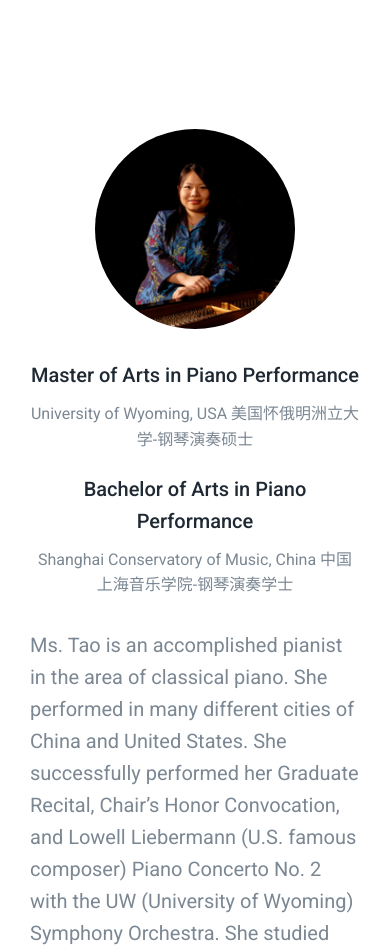
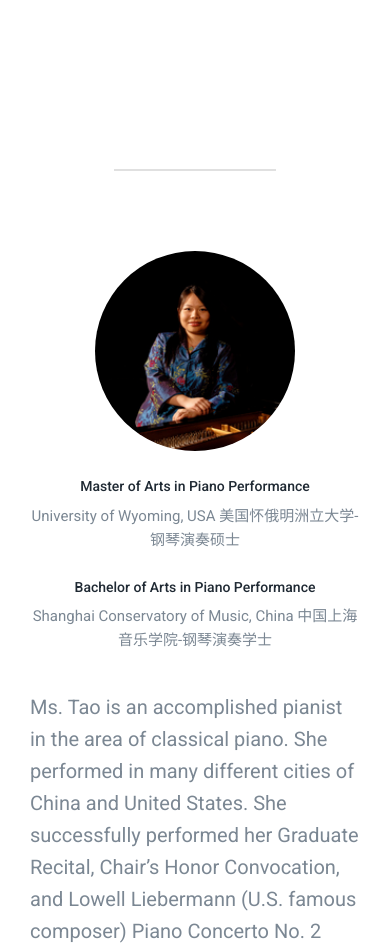
Before and after one commit to shimamooo/ms-tao-piano-studio, a Next.js app: page /about in a window 390 px wide. Shown: the part 1100-2052 px from the top of the page. Built offline with nearby package versions, Linux system fonts and the light colour scheme.

Commit message:
about section complete

```diff
--- a/pages/about.js
+++ b/pages/about.js
@@ -41,6 +41,8 @@ export default function About() {
           for more information.
         </p>
       </main>
+
+      <div className={styles.hr}></div>
 
       <section className={styles.aboutMsTao}>
         <figure className={styles.mstao}>
--- a/styles/About.module.css
+++ b/styles/About.module.css
@@ -80,6 +80,12 @@
   padding-left: 250px;
 }
 
+.hr {
+  visibility: hidden;
+  border-bottom: 2px solid var(--gray-light);
+  margin: 180px 114px -60px 114px;
+}
+
 @media only screen and (max-width: 1250px) {
   .biography {
     padding-left: 150px;
@@ -94,18 +100,18 @@
 
 @media only screen and (max-width: 1050px) {
   .mstao {
-    margin-right: 30px;
+    margin-right: 50px;
   }
 
   .biography {
-    padding-left: 50px;
+    padding-left: 80px;
   }
 }
 
 @media only screen and (max-width: 850px) {
   .aboutMsTao {
     display: block;
-    max-width: 600px;
+    max-width: 500px;
     margin-left: auto;
     margin-right: auto;
   }
@@ -124,28 +130,32 @@
   .mstao figcaption {
     display: block;
     max-width: 600px;
-    margin: 30px auto 0 auto;
+    margin: 24px auto 0 auto;
     text-align: center;
-    font-size: 20px;
   }
 
   .mstao figcaption p {
-    margin-bottom: 20px;
+    margin-bottom: 24px;
   }
 
   .mstao b {
-    font-size: 16px;
+    font-size: 15px;
+    margin-top: 6px;
   }
 
   .biography {
     border-left: hidden;
     display: block;
     padding-left: 0;
-    margin-top: 300px;
+    margin-top: 240px;
   }
 
   .about1,
   .about2 {
     max-width: 100%;
   }
+
+  .hr {
+    visibility: visible;
+  }
 }
```
